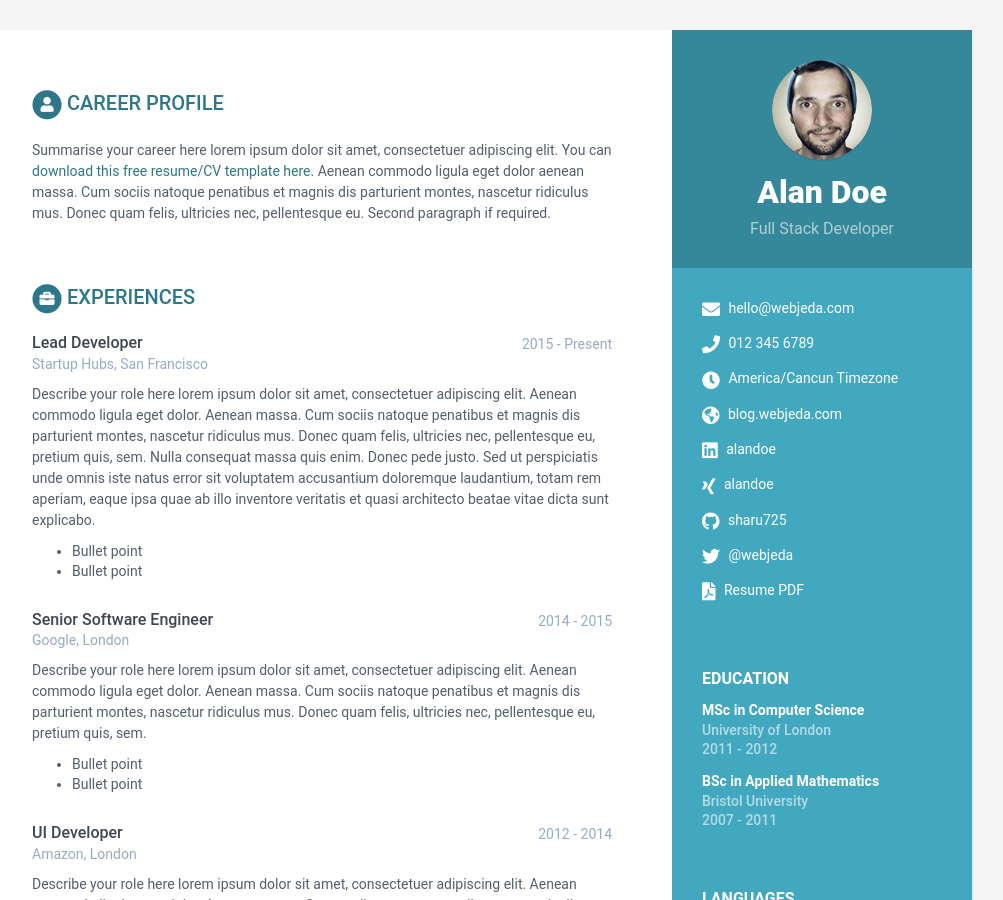
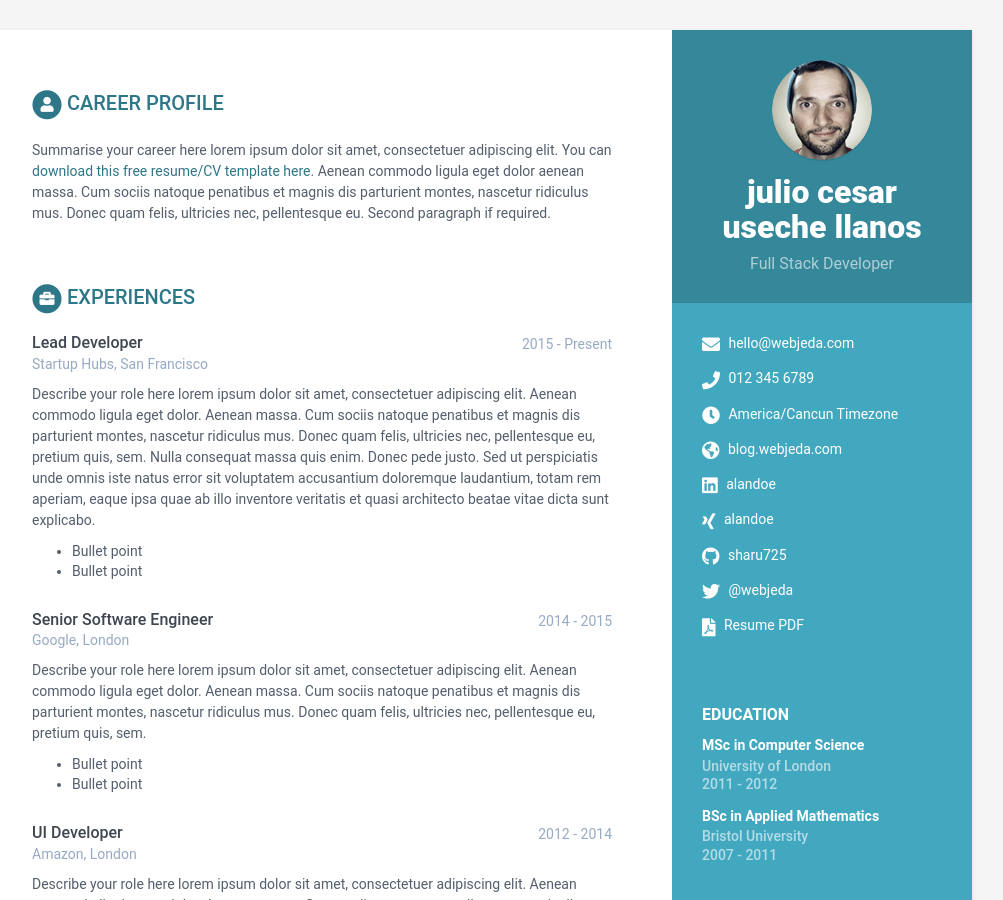
Before and after one commit to juniorx2480/llanos-cv-2, a Jekyll site: the page built from index.html, in a window 1280 px wide and 900 px high. Shown: the whole window, without its empty margins (168-1171 px from the left). Built offline with Jekyll 4.4.1, drawn with Linux system fonts in a browser that asks for light colours.

Commit message:
Cambio de nombre a nuevo-nombre

```diff
--- a/_data/data.yml
+++ b/_data/data.yml
@@ -8,7 +8,7 @@ sidebar:
     education: True # set to False if you want education in main section instead of in sidebar
 
     # Profile information
-    name: Alan Doe
+    name: julio cesar useche llanos
     tagline: Full Stack Developer
     avatar: profile.png  #place a 100x100 picture inside /assets/images/ folder and provide the name of the file below
 
```
Also changed, not shown: Gemfile.lock (added).
